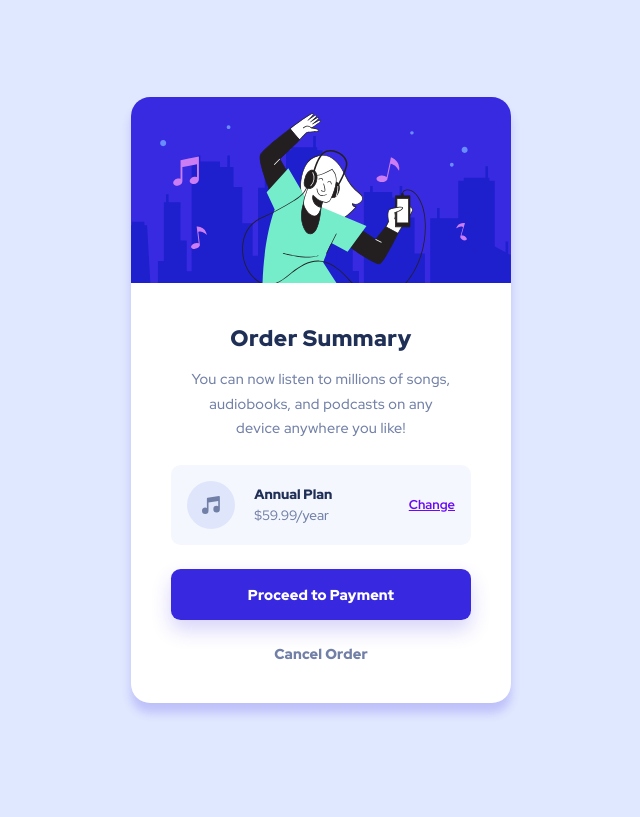
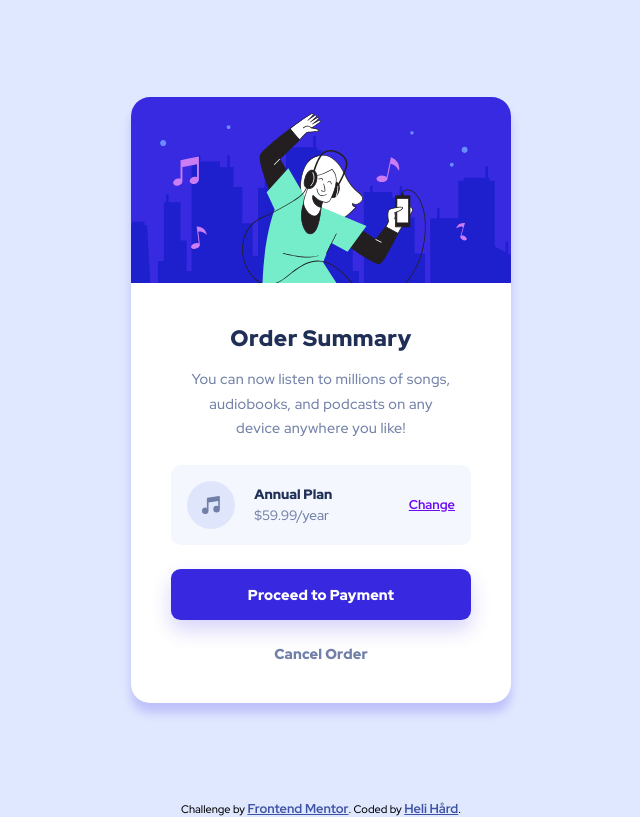
Before and after one commit to helihard/order-summary-page-w-CSS, a plain HTML site: page index.html in a window 1280 px wide. Shown: the whole page, without its empty margins (319-959 px from the left). Drawn offline with Linux system fonts and the light colour scheme.

Commit message:
Finishing touches

```diff
--- a/index.html
+++ b/index.html
@@ -35,9 +35,9 @@
     </div> <!-- end "container" -->
   </div> <!-- end "wrapper" -->
 
-  <!--<div class="attribution">
+  <div class="attribution">
     Challenge by <a href="https://www.frontendmentor.io?ref=challenge" target="_blank">Frontend Mentor</a>.
-    Coded by <a href="#">Your Name Here</a>.
-  </div>-->
+    Coded by <a href="https://github.com/helihard" target="_blank">Heli Hård</a>.
+  </div>
 </body>
 </html>
--- a/media-max375px.css
+++ b/media-max375px.css
@@ -7,4 +7,7 @@
   padding: 2rem 1.5rem 1.5rem;
 }
 
+a:link {
+  font-size: .8rem;
 }
+}
--- a/text-styles.css
+++ b/text-styles.css
@@ -60,6 +60,7 @@ a:active {
 }
 
 .attribution {
+  font-family: 'Red Hat Display', sans-serif;
   font-size: 11px;
   text-align: center;
 }
```
